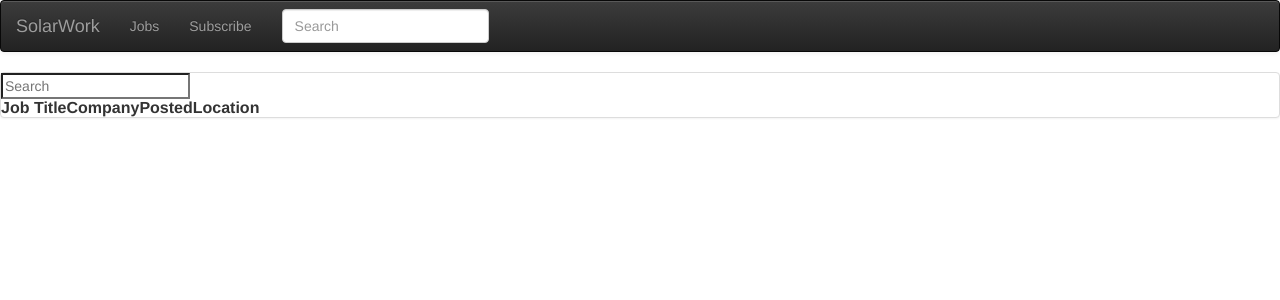
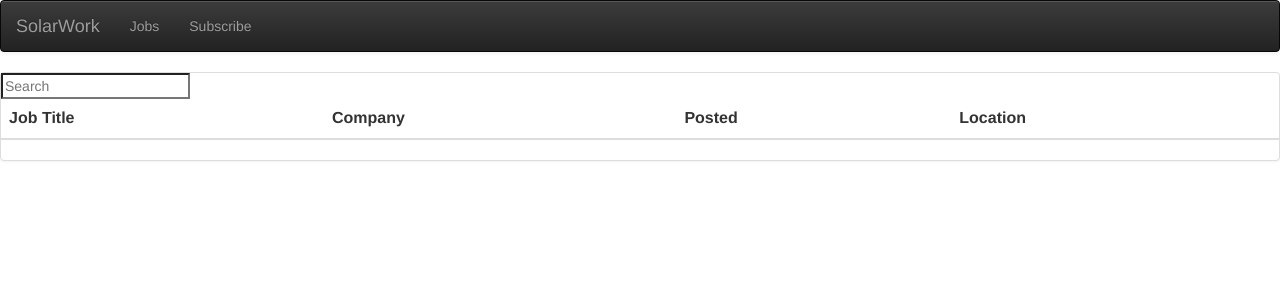
Before and after one commit to dhruvkar/solarwork, a Flask app: page / in a window 1280 px wide. Shown: the top 300 px of the page. Run offline with Flask 2, Linux system fonts and the light colour scheme; lists and menus that the app fills with data are empty; parts of the project's set-up code (start-up, migrations or seed data) failed here and were passed over; some libraries are stand-ins or nearby versions.

Commit message:
Clean up search bar. 1.0 ready(?)

```diff
--- a/solarwork/static/js/list.js
+++ b/solarwork/static/js/list.js
@@ -1456,7 +1456,7 @@ if (typeof exports == "object") {
 }})();
 
 var options = {
-  valueNames: [ 'title', 'company', 'location']
+  valueNames: [ 'title', 'company', 'location', 'date']
 };
 
 var userList = new List('jobs', options);
--- a/solarwork/templates/base.html
+++ b/solarwork/templates/base.html
@@ -27,13 +27,8 @@
         <li><a href="/">Jobs<span class="sr-only">(current)</span></a></li>
         <li><a href="/subscribe/">Subscribe</a></li>
       </ul>
-      <form class="navbar-form navbar-left" role="search">
-        <div class="form-group">
-          <input type="search" class="form-control" placeholder="Search">
-
-        </div><!-- /.navbar-collapse -->
-
-    </div><!-- /.container-fluid -->
+    </div><!-- /.navbar-collapse -->
+  </div><!-- /.container-fluid -->
 </nav>
 {% block content %} {% endblock %}
 </html>
--- a/solarwork/templates/jobs.html
+++ b/solarwork/templates/jobs.html
@@ -1,6 +1,5 @@
 {% extends "base.html" %}
 {% block content %}
-
 
 <section class="panel panel-default">
   <!-- Default panel contents -->
@@ -8,8 +7,8 @@
 
     <div id="jobs">
       <input type="search" class="search" placeholder="Search">
-      <table>
-        <thead>
+      <table class="table">
+        <thead class = "table">
           <tr>
             <th>Job Title</th>
             <th>Company</th>
@@ -17,8 +16,8 @@
             <th>Location</th>
           </tr>
         </thead>
+
         <tbody class="list">
-
           {% for x in alljobs %}
             <tr>
               <td class="title"><a href="{{ x[4] }}" target="_blank">{{ x[0]|capitalize }}</a></td>
@@ -30,9 +29,7 @@
         </tbody>
     </table>
     <script src="static/js/list.js"></script>
-
   </div>
-
 </section>
 
 
```
